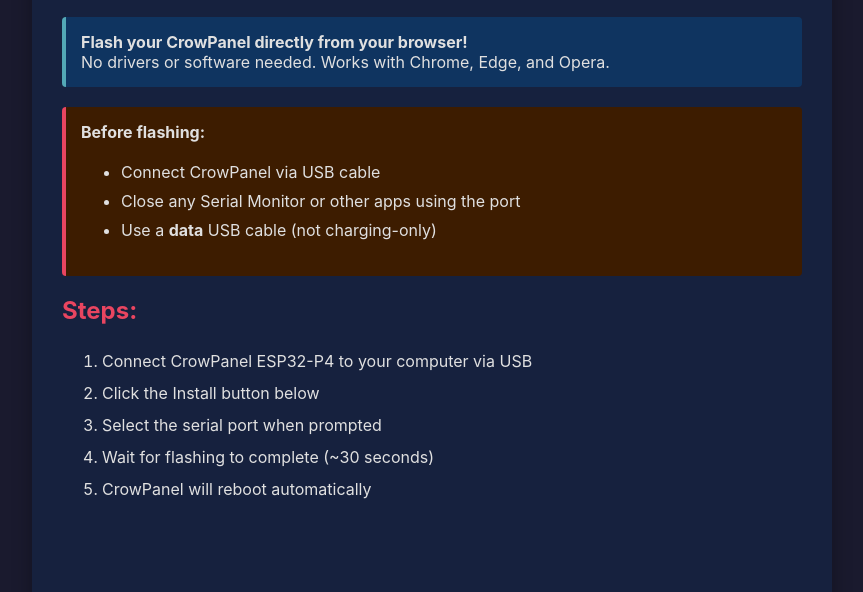
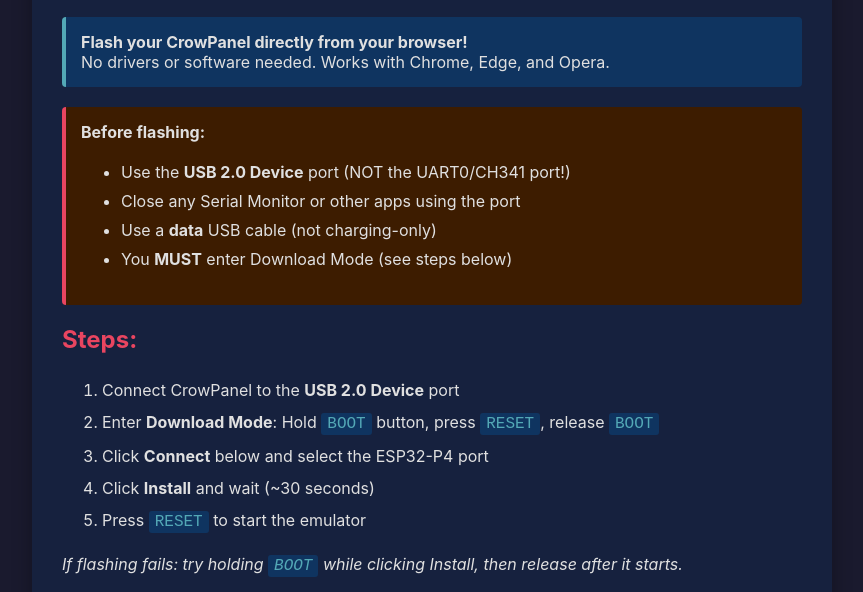
Before and after one commit to AndyAiCardputer/crowpanel-esp32p4-projects, a plain HTML site: page crown_nes/index.html in a window 1280 px wide. Shown: the part 133-725 px from the top of the page, without its empty margins (208-1071 px from the left). Drawn offline with Linux system fonts and the light colour scheme.

Commit message:
fix: use merged binary for web flasher, add download mode instructions
- Created merged binary (bootloader+partition+app at offset 0)
  to work around esptool-js issue #229 with ESP32-P4
- Updated manifest.json to use single merged binary
- Added clear Download Mode instructions (BOOT+RESET) to index.html
- Emphasized USB 2.0 Device port requirement

```diff
--- a/crown_nes/index.html
+++ b/crown_nes/index.html
@@ -74,21 +74,23 @@
         <div class="warning">
             <strong>Before flashing:</strong>
             <ul>
-                <li>Connect CrowPanel via USB cable</li>
+                <li>Use the <strong>USB 2.0 Device</strong> port (NOT the UART0/CH341 port!)</li>
                 <li>Close any Serial Monitor or other apps using the port</li>
                 <li>Use a <strong>data</strong> USB cable (not charging-only)</li>
+                <li>You <strong>MUST</strong> enter Download Mode (see steps below)</li>
             </ul>
         </div>
 
         <div class="steps">
             <h2>Steps:</h2>
             <ol>
-                <li>Connect CrowPanel ESP32-P4 to your computer via USB</li>
-                <li>Click the Install button below</li>
-                <li>Select the serial port when prompted</li>
-                <li>Wait for flashing to complete (~30 seconds)</li>
-                <li>CrowPanel will reboot automatically</li>
+                <li>Connect CrowPanel to the <strong>USB 2.0 Device</strong> port</li>
+                <li>Enter <strong>Download Mode</strong>: Hold <code>BOOT</code> button, press <code>RESET</code>, release <code>BOOT</code></li>
+                <li>Click <strong>Connect</strong> below and select the ESP32-P4 port</li>
+                <li>Click <strong>Install</strong> and wait (~30 seconds)</li>
+                <li>Press <code>RESET</code> to start the emulator</li>
             </ol>
+            <p><em>If flashing fails: try holding <code>BOOT</code> while clicking Install, then release after it starts.</em></p>
         </div>
 
         <esp-web-install-button
```
Also changed, not shown: crown_nes/manifest.json, 1 other file.
